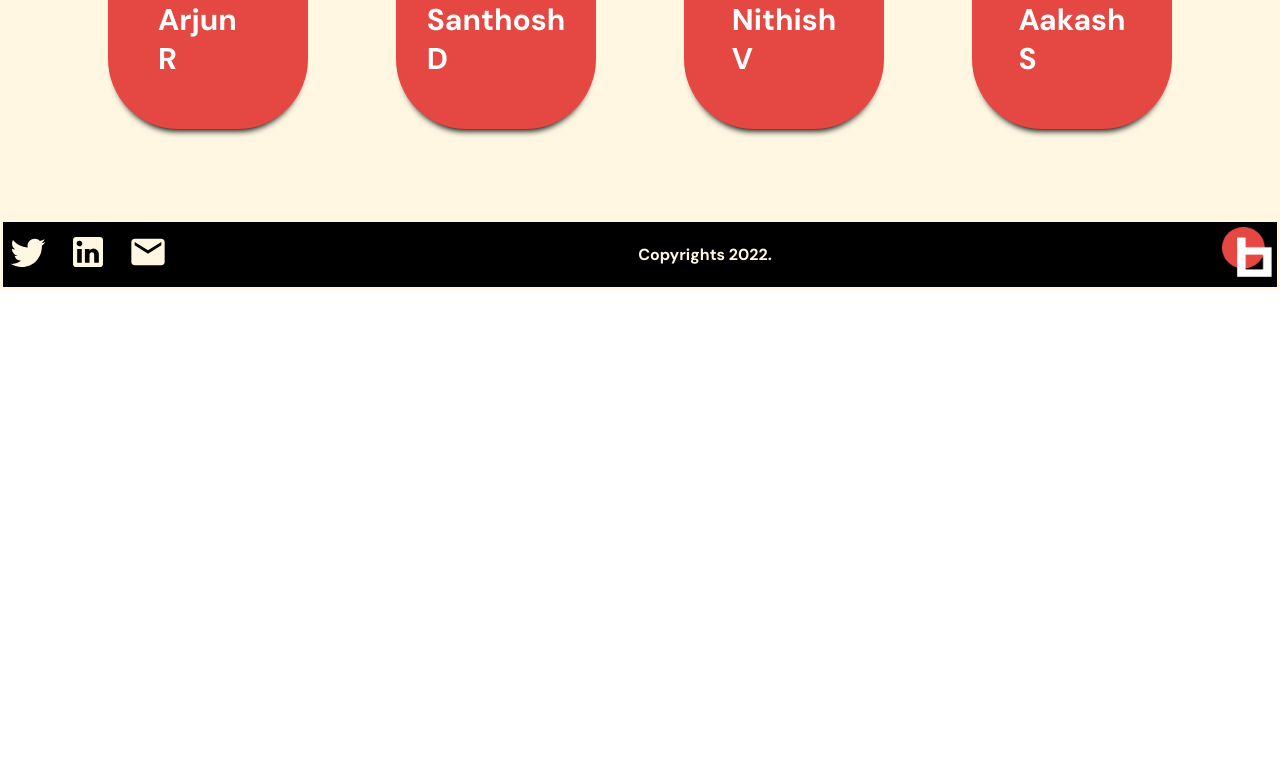
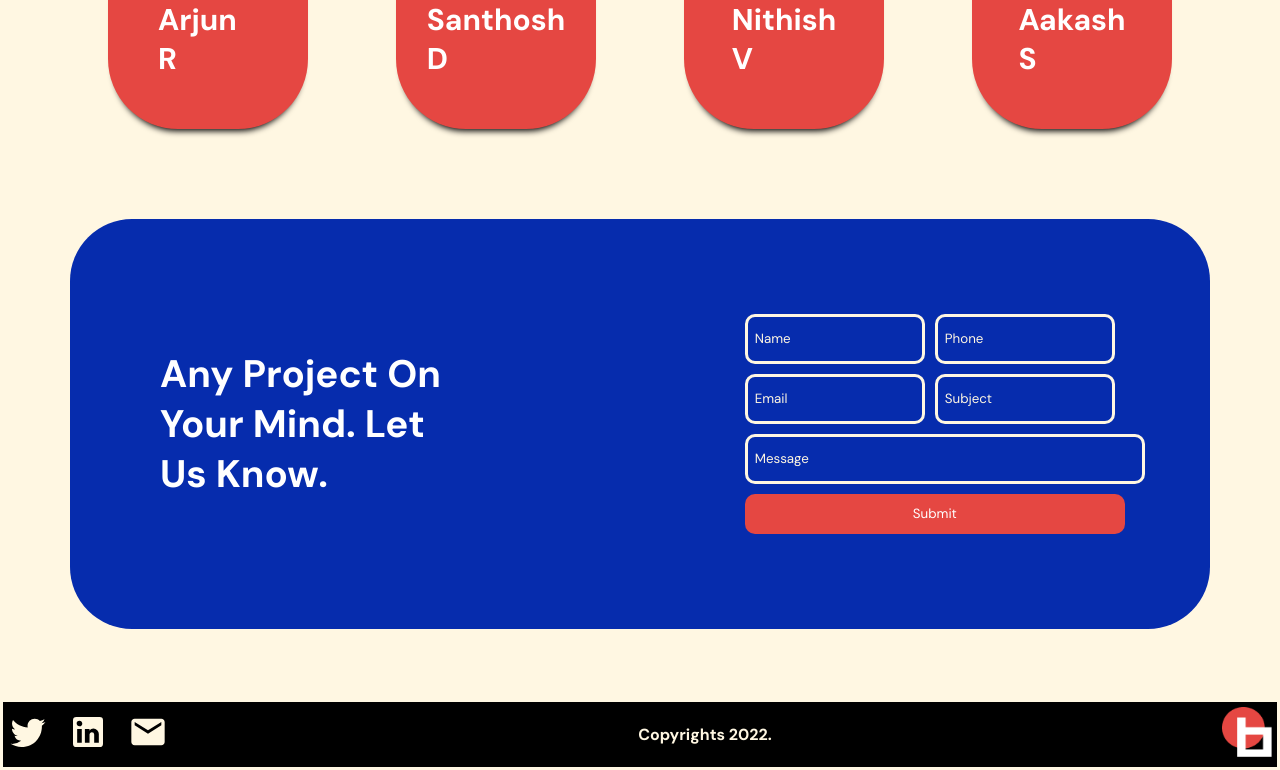
Before and after one commit to doubleA411/space, a React (Create React App) app: page / in a window 1280 px wide. Shown: the part 2671-3441 px from the top of the page. Before the commit the page ends 2961 px from the top, so only its background shows below. Built offline with nearby package versions, Linux system fonts and the light colour scheme.

Commit message:
forms fixed

```diff
--- a/package.json
+++ b/package.json
@@ -3,6 +3,7 @@
   "version": "0.1.0",
   "private": true,
   "dependencies": {
+    "@emailjs/browser": "^3.10.0",
     "@emotion/react": "^11.10.5",
     "@emotion/styled": "^11.10.5",
     "@mui/icons-material": "^5.11.0",
@@ -15,7 +16,6 @@
     "react-scripts": "5.0.1",
     "react-scroll": "^1.8.9",
     "web-vitals": "^2.1.4"
-
   },
   "scripts": {
     "start": "react-scripts start",
--- a/src/App.js
+++ b/src/App.js
@@ -5,6 +5,7 @@ import Header from './components/Header/Header';
 import Hero from './components/Hero/Hero';
 import Services from './components/Services/Services';
 import Team from './components/Team/Team';
+import Contact from './components/Contact/Contact'
 
 function App() {
   return (
@@ -15,6 +16,7 @@ function App() {
       <About />
       <Services />
       <Team />
+      <Contact />
       <Footer />
     </div>
   );
--- /dev/null
+++ b/src/components/Contact/Contact.css
@@ -0,0 +1,188 @@
+/*
+
+  .forms {
+    background-color: var(--gold);
+    border-radius: 40px;
+    display: flex;
+    justify-content: center;
+    flex-direction: column;
+    width: 800px;
+    font-size: 16px;
+    height: 490px;
+    padding: 50px;
+  }
+
+
+  .forms > form > p {
+    font-size: 20px;
+    font-weight: bold;
+  }
+
+
+  input {
+    margin-bottom: 10px;
+    margin-right: 10px;
+    width: 20vw;
+    height: 35px;
+    padding: 7px;
+    outline: none;
+    border-radius: 10px;
+    border: 3px solid var(--primary);
+    background-color: var(--blue);
+  }
+  ::placeholder{
+    color: var(--primary);
+    text-align: start;
+  }
+
+  .sec3 input{
+    width: 40vw;
+  }
+  .sec3 input[type = "text"]{
+    height: 15vh;
+  }
+
+  input[type="submit"] {
+    cursor: pointer;
+    border: none;
+    background-color: var(--secondary);
+    color: white;
+    width: 41vw;
+    height: 40px;
+  }
+  .sec1{
+    display: flex;
+    width: 800px;
+  }
+  .sec2{
+    display: flex;
+    width: 800px;
+  }
+  .sec3{
+    display: flex;
+    flex-direction: column;
+    width: 600px;
+  }
+  @media screen and (max-width: 768px) {
+    .contact {
+      display: flex;
+      flex-direction: column;
+      align-items: center;
+    }
+
+  .forms > form > p {
+    font-size: 20px;
+    font-weight: bold;
+  }
+
+  .forms{
+    width: 200px !important;
+  }
+
+
+  } */
+
+.contact {
+  padding: 90px;
+  display: flex;
+  justify-content: space-evenly;
+  align-items: center;
+  background-color: var(--blue);
+  color: white;
+  border-radius: 62px;
+  margin: 70px;
+  height: 100%;
+}
+.text h1 {
+  font-size: 3vw;
+  width: 50%;
+}
+
+.forms {
+  width: 50%;
+}
+
+.forms input {
+  background-color: var(--blue);
+  padding: 7px;
+  border: 3px solid var(--primary);
+  margin: 5px;
+  border-radius: 10px;
+  height: 30px;
+  text-decoration: none;
+  outline: none;
+  color: var(--primary);
+  width: 100%;
+}
+
+::placeholder {
+  color: var(--primary);
+  text-align: start;
+  font-family: "DM sans";
+}
+
+.sec1 {
+  display: flex;
+}
+
+.sec2 {
+  display: flex;
+}
+
+.sec3 {
+  display: flex;
+  flex-direction: column;
+}
+
+input[type="submit"] {
+  cursor: pointer;
+  border: none;
+  background-color: var(--secondary);
+  color: white;
+  font-family: "DM sans";
+  width: 100%;
+  height: 40px;
+}
+
+@media screen and (max-width: 768px) {
+  .contact {
+    padding: 20px;
+    margin: 20px;
+    display: flex;
+    flex-direction: column;
+  }
+
+  .text h1 {
+    margin: 0;
+    text-align: center;
+    width: 190px;
+  }
+  .forms {
+    display: flex;
+    justify-content: center;
+    width: 100%;
+  }
+  .forms input {
+    width: 100%;
+  }
+}
+
+@media screen and (max-width: 480px) {
+  .forms input {
+    width: 100px;
+    padding: 4px;
+    height: 20px;
+  }
+
+  ::placeholder {
+    color: var(--primary);
+    text-align: start;
+    font-family: "DM sans";
+    font-size: 10px;
+  }
+  .sec1,
+  .sec2,
+  .sec3 {
+    flex-direction: column;
+  }
+}
--- /dev/null
+++ b/src/components/Contact/Contact.jsx
@@ -0,0 +1,95 @@
+import "./Contact.css";
+
+import React, { useRef } from "react";
+import { useState } from "react";
+import emailjs from "@emailjs/browser";
+
+export default function Contact() {
+  const form = useRef();
+  const [nameText, setName] = useState("");
+  const [phnText, setPhn] = useState("");
+  const [msgText, setMsg] = useState("");
+  const [emailText, setEmail] = useState("");
+  const [subText, setSub] = useState("");
+
+  const sendEmail = (e) => {
+    e.preventDefault();
+
+    emailjs
+      .sendForm(
+        "service_h70u6hd",
+        "template_4uonzff",
+        form.current,
+        "sL9pDKU_P2TxigadV"
+      )
+      .then(
+        (result) => {
+          console.log(result.text);
+        },
+        (error) => {
+          console.log(error.text);
+        }
+      );
+
+    setMsg("");
+    setName("");
+    setPhn("");
+    setEmail("");
+    setSub("");
+  };
+  return (
+    <div className="contact">
+      <div className="text">
+        <h1>Any Project On Your Mind. Let Us Know.</h1>
+      </div>
+      <div className="forms">
+        <form ref={form} onSubmit={sendEmail}>
+          <div className="sec1">
+            <input
+              placeholder="Name"
+              type="text"
+              name="user_name"
+              value={nameText}
+              onChange={(e) => setName(e.target.value)}
+            />
+
+            <input
+              placeholder="Phone"
+              type="text"
+              name="user_number"
+              value={phnText}
+              onChange={(e) => setPhn(e.target.value)}
+            />
+          </div>
+          <div className="sec2">
+            <input
+              placeholder="Email"
+              type="email"
+              name="user_email"
+              value={emailText}
+              onChange={(e) => setEmail(e.target.value)}
+            />
+            <input
+              placeholder="Subject"
+              type="text"
+              name="user_sub"
+              value={subText}
+              onChange={(e) => setSub(e.target.value)}
+            />
+          </div>
+          <div className="sec3">
+            <input
+              type="text"
+              placeholder="Message"
+              name="message"
+              value={msgText}
+              onChange={(e) => setMsg(e.target.value)}
+            />
+
+            <input type="submit" value="Submit" />
+          </div>
+        </form>
+      </div>
+    </div>
+  );
+}
--- a/src/components/Hero/Hero.css
+++ b/src/components/Hero/Hero.css
@@ -80,7 +80,7 @@
     height: 100px;
   }
   .pattern p {
-    font-size: 10px;
+    font-size: 2vw;
     padding: 5px;
     border: 2px solid black;
   }
```
Also changed, not shown: 1 other file (tests, documents, lock files or other folders).
